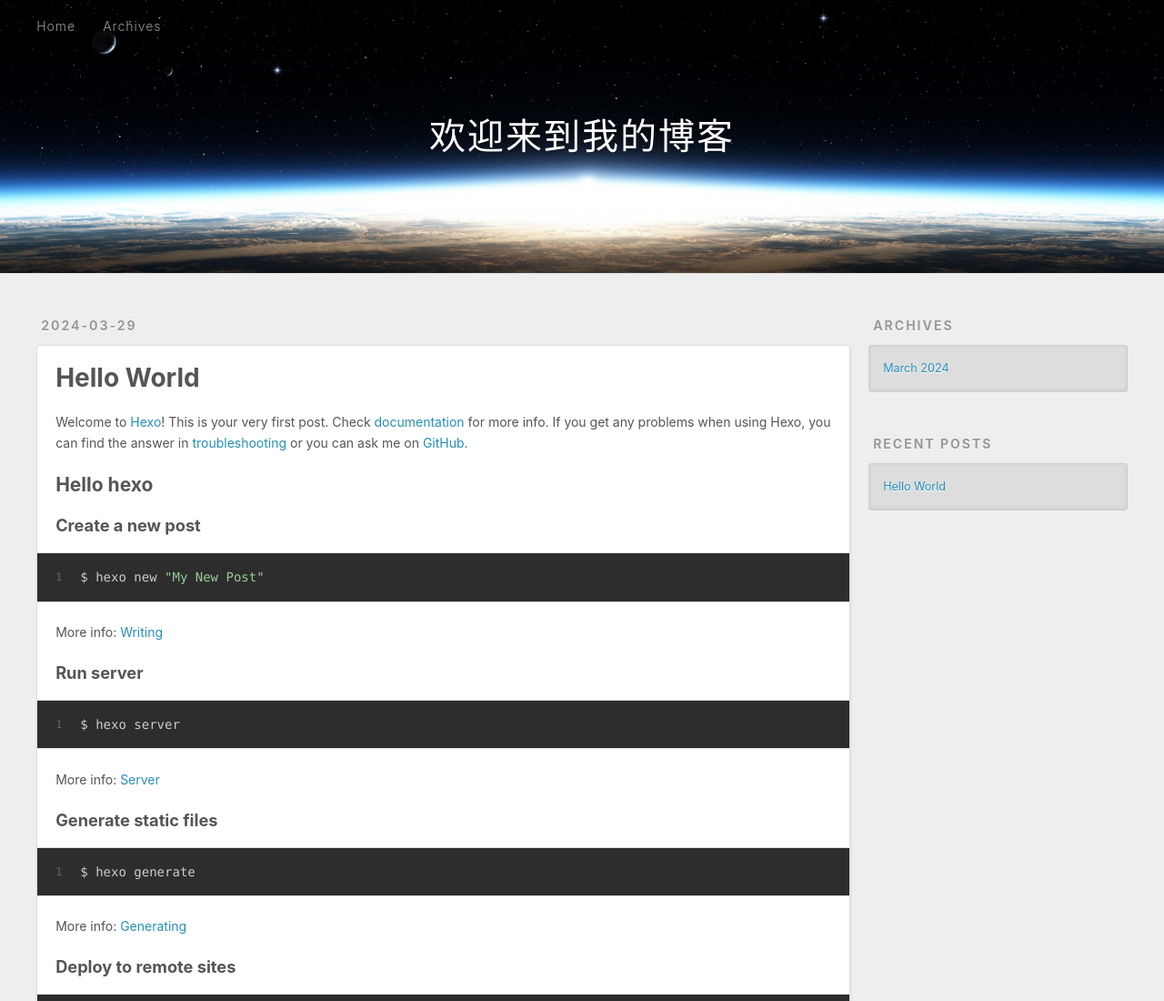
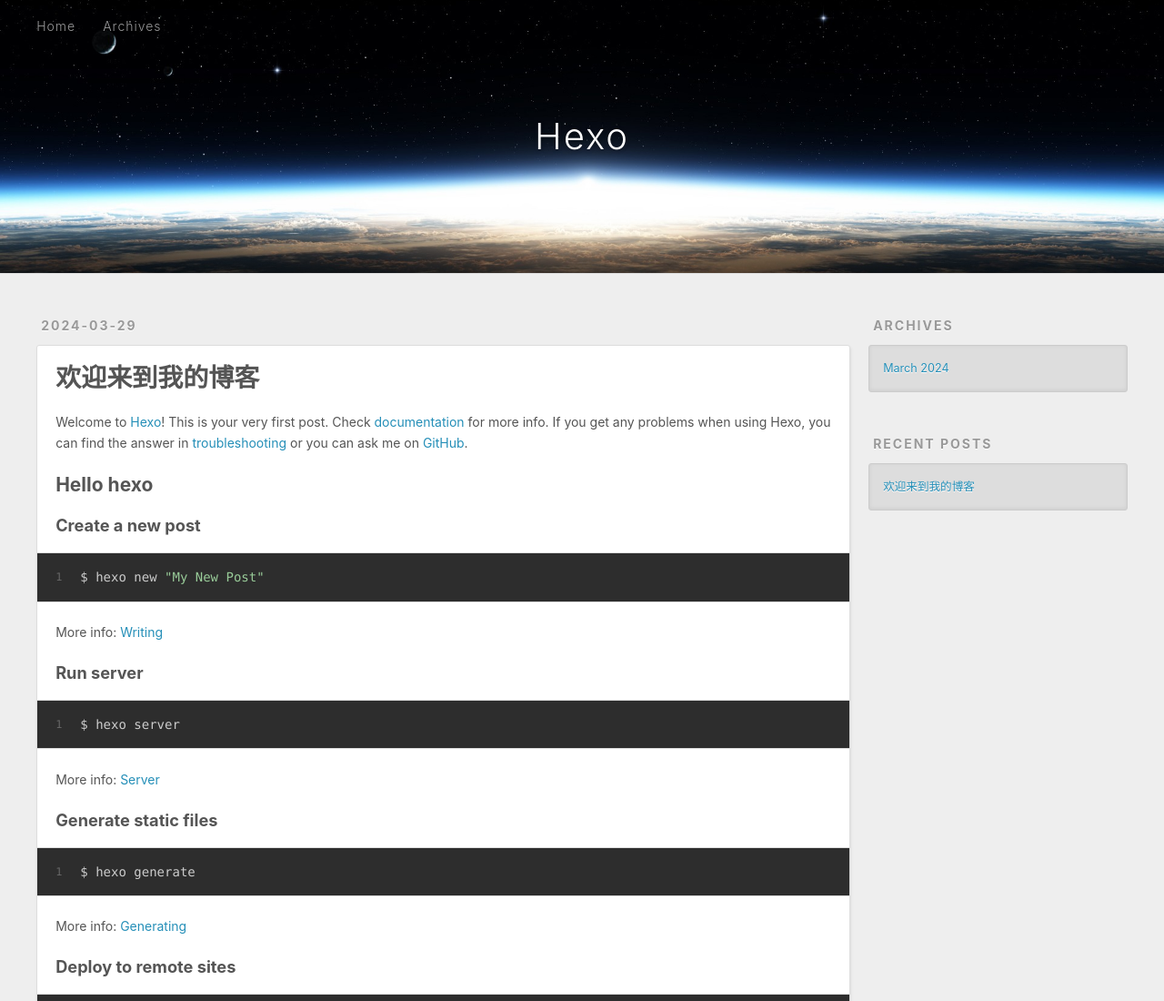
Before and after one commit to Alice-zlg/java, a plain HTML site: page index.html in a window 1280 px wide. Shown: the top 1100 px of the page at 91% size. Drawn offline with Linux system fonts and the light colour scheme.

Commit message:
Site updated: 2024-03-29 17:37:44

```diff
--- a/index.html
+++ b/index.html
@@ -4,17 +4,17 @@
   <meta charset="utf-8">
 
 
-  <title>欢迎来到我的博客</title>
+  <title>Hexo</title>
   <meta name="viewport" content="width=device-width, initial-scale=1, shrink-to-fit=no">
   <meta property="og:type" content="website">
-<meta property="og:title" content="欢迎来到我的博客">
+<meta property="og:title" content="Hexo">
 <meta property="og:url" content="https://hhdcj.github.io/index.html">
-<meta property="og:site_name" content="欢迎来到我的博客">
+<meta property="og:site_name" content="Hexo">
 <meta property="og:locale" content="en_US">
 <meta property="article:author" content="hhdcj">
 <meta name="twitter:card" content="summary">
 
-    <link rel="alternate" href="/atom.xml" title="欢迎来到我的博客" type="application/atom+xml">
+    <link rel="alternate" href="/atom.xml" title="Hexo" type="application/atom+xml">
 
 
     <link rel="shortcut icon" href="/favicon.png">
@@ -39,7 +39,7 @@
   <div id="header-outer" class="outer">
     <div id="header-title" class="inner">
       <h1 id="logo-wrap">
-        <a href="/" id="logo">欢迎来到我的博客</a>
+        <a href="/" id="logo">Hexo</a>
       </h1>
 
     </div>
@@ -83,7 +83,7 @@
 
 
     <h1 itemprop="name">
-      <a class="p-name article-title" href="/2024/03/29/hello-world/">Hello World</a>
+      <a class="p-name article-title" href="/2024/03/29/hello-world/">欢迎来到我的博客</a>
     </h1>
 
 
@@ -108,7 +108,7 @@
 
     </div>
     <footer class="article-footer">
-      <a data-url="https://hhdcj.github.io/2024/03/29/hello-world/" data-id="cluc4il5m0000d0vf61di8fbd" data-title="Hello World" class="article-share-link"><span class="fa fa-share">Share</span></a>
+      <a data-url="https://hhdcj.github.io/2024/03/29/hello-world/" data-id="cluc4il5m0000d0vf61di8fbd" data-title="欢迎来到我的博客" class="article-share-link"><span class="fa fa-share">Share</span></a>
 
 
 
@@ -151,7 +151,7 @@
       <ul>
 
           <li>
-            <a href="/2024/03/29/hello-world/">Hello World</a>
+            <a href="/2024/03/29/hello-world/">欢迎来到我的博客</a>
           </li>
 
       </ul>
```
Also changed, not shown: 2024/03/29/hello-world/index.html (+9 -9 lines), archives/2024/03/index.html (+7 -7 lines), archives/2024/index.html (+7 -7 lines), archives/index.html (+7 -7 lines).
